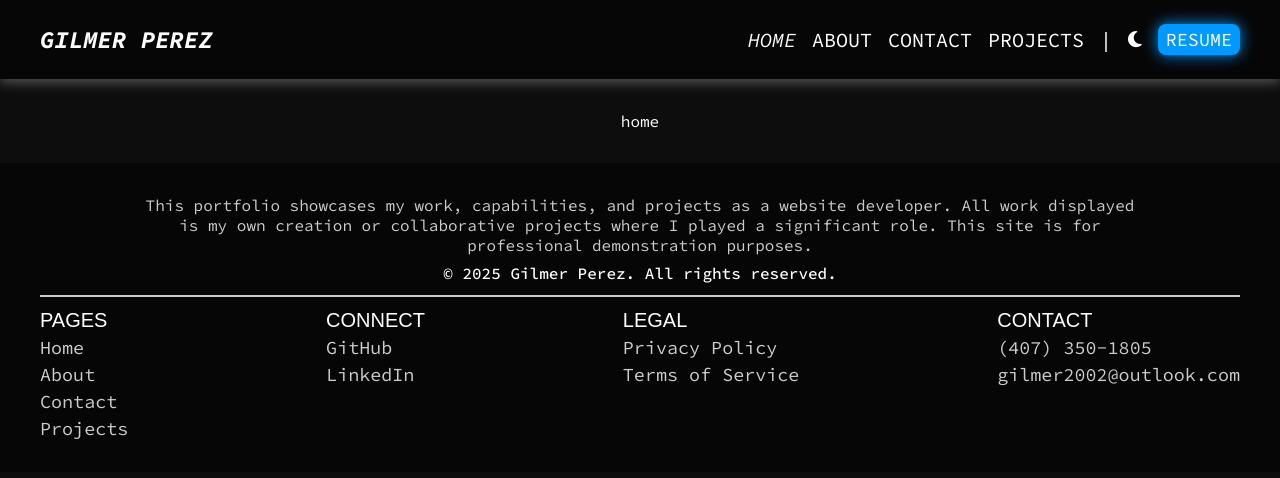
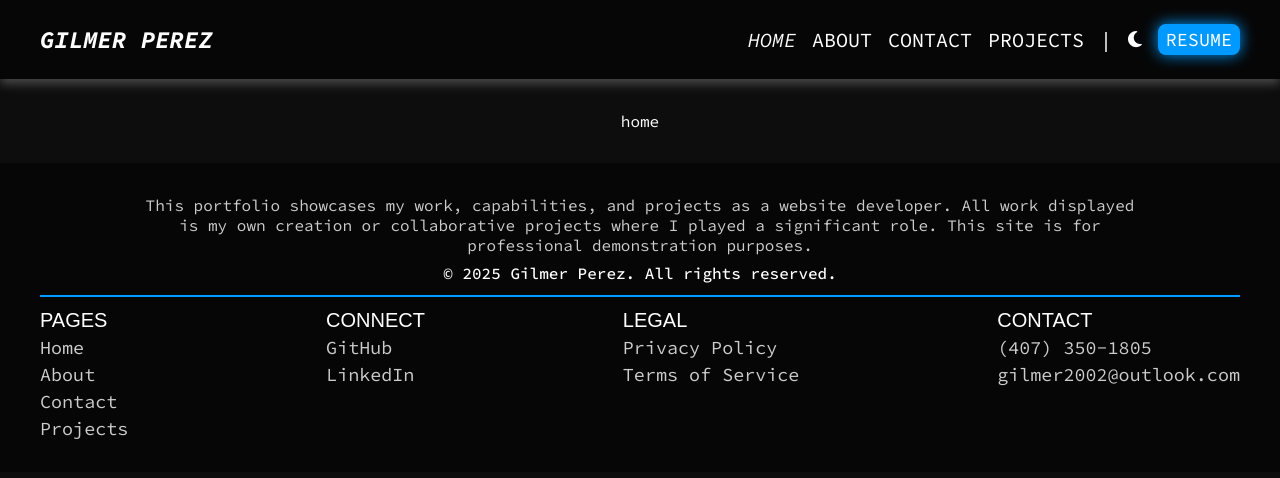
Before and after one commit to gilmerperez/gilmer-perez, a React (Vite) app: page / in a window 1280 px wide. Shown: the top 478 px of the page. Built offline with nearby package versions, Linux system fonts and the light colour scheme.

Commit message:
Changed color of footer separator

```diff
--- a/src/components/Footer/Footer.module.css
+++ b/src/components/Footer/Footer.module.css
@@ -36,7 +36,7 @@
   height: 2px;
   border: none;
   margin-bottom: 0.75rem;
-  background-color: var(--text-secondary);
+  background-color: var(--primary);
 }
 
 .bottomContainer {
```
Also changed, not shown: src/assets/references/header.jpg (deleted), src/assets/references/sidebar.jpg (deleted).
